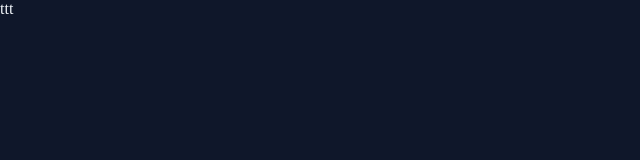
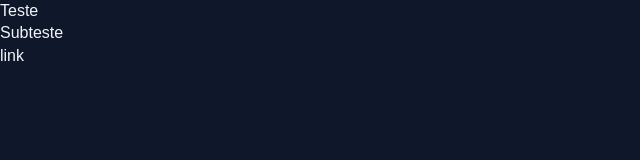
Before and after one commit to lucasgoesss/fullstack-projeto-portal-de-noticias, a plain HTML site: page projeto-portaldenoticias/index.html in a window 1280 px wide. Shown: the whole page, without its empty margins (0-640 px from the left). Drawn offline with Linux system fonts and the light colour scheme.

Commit message:
aplicando fontes no projeto

```diff
--- a/projeto-portaldenoticias/index.html
+++ b/projeto-portaldenoticias/index.html
@@ -1,12 +1,19 @@
 <!DOCTYPE html>
 <html lang="pt-BR">
 <head>
+  <link rel="preconnect" href="https://fonts.googleapis.com">
+  <link rel="preconnect" href="https://fonts.gstatic.com" crossorigin>
+
   <meta charset="UTF-8">
   <meta name="viewport" content="width=device-width, initial-scale=1.0">
   <title>Portal de notícias</title>
   <link rel="stylesheet" href="styles/index.css"
+
+  <link href="https://fonts.googleapis.com/css2?family=Archivo:ital,wght@0,100..900;1,100..900&display=swap" rel="stylesheet">
 </head>
 <body>
-  ttt
+  <h1>Teste</h1>
+  <h2>Subteste</h2>
+  <a href="#">link</a>
 </body>
 </html>
--- a/projeto-portaldenoticias/styles/global.css
+++ b/projeto-portaldenoticias/styles/global.css
@@ -11,9 +11,31 @@
   --stroke-color: #1E293B;
   --text-color-primary: #f1f5f9;
   --text-color-secondary: #CBD5E1;
+
+  --font-family: 'Archivo', sans-serif;
+  --h1: 800 24px/135% var(--font-family);
+  --h2: 800 16px/140% var(--font-family);
+  --h3: 800 14px/1140% var(--font-family);
+  --text-span: 60 14px/140% var(--font-family);
+  --text: 400 16px/140% var(--font-family);
+  --text-sm: 400 14px/160% var(--font-family);
 }
 
 body {
+  font: var(--text);
   color: var(--text-color-primary);
   background-color: var(--bg-color);
 }
+
+a{
+  text-decoration: none;
+  color: inherit;
+}
+
+a:hover {
+  color: var(--brand-color-light);
+}
+
+h1, h2, h3 {
+  font: inherit;
+}
```
